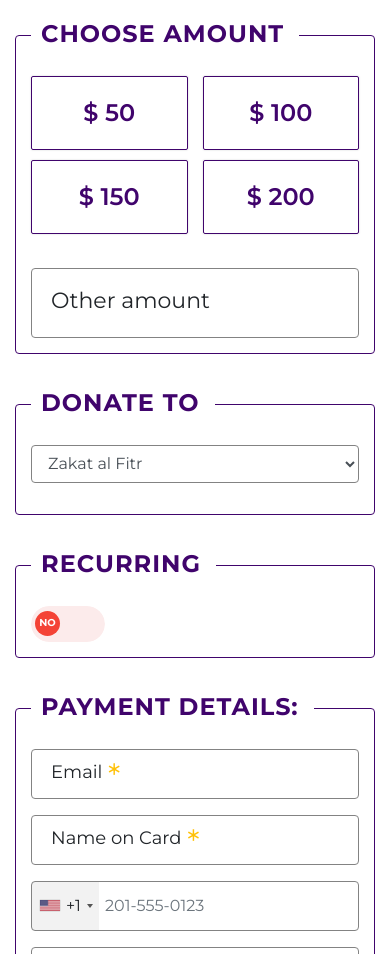
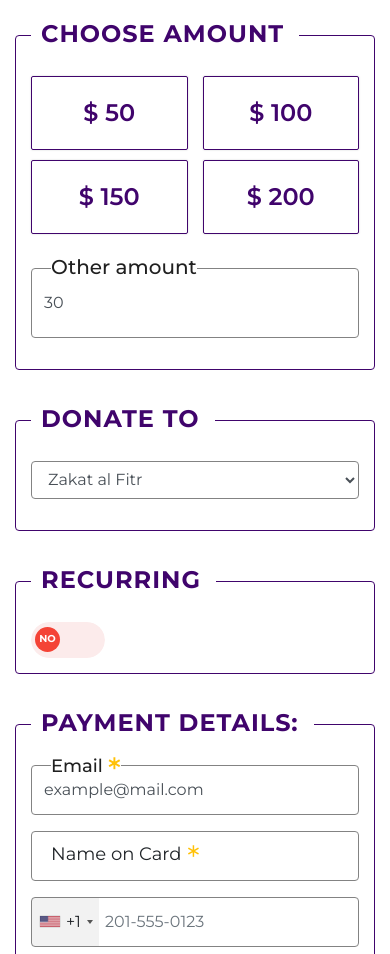
Before and after one commit to rashu-pro/give-v3-current, a plain HTML site: page donate_form_tabbed.html in a window 390 px wide. Shown: the part 181-1135 px from the top of the page. Drawn offline with nearby package versions, Linux system fonts and the light colour scheme.

```diff
--- a/assets/js/live/script.js
+++ b/assets/js/live/script.js
@@ -69,12 +69,12 @@
 
     if ($('.form-control').length > 0) {
         var self = $('.form-control');
-        if (self.val() == '') {
-            self.prev().removeClass('focused');
-        }
-        else {
-            self.prev().addClass('focused');
-        }
+        $('.form-control').each(function (i, element) {
+            if($(element).val()){
+                $(element).closest('.form-group').find('.field-label').addClass('focused');
+            }
+        });
+
         $('.form-control').on('focus', function () {
             var self = $(this);
             self.prev().addClass('focused');
--- a/donate_form_tabbed.html
+++ b/donate_form_tabbed.html
@@ -73,9 +73,9 @@
                                             </div>
                                         </div>
 
-                                        <div class="other-amount mt-4">
+                                        <div class="form-group other-amount mt-4">
                                             <label for="other-amount" class="field-label">Other amount</label>
-                                            <input id="other-amount" type="text" class="form-control">
+                                            <input id="other-amount" type="text" class="form-control" value="30">
                                         </div>
 
                                         <input value="0" data-val="true" data-val-number="The field Amount must be a number." data-val-range="Amount must be greater than $1. MAX amount allowed is $5,000" data-val-range-max="5000" data-val-range-min="1" data-val-required="Amount is required" id="txtAmount" name="Amount" placeholder="$" type="hidden">
@@ -153,7 +153,7 @@
                                         <h4 class="field-group-title mb-4">Payment Details:</h4>
                                         <div class="form-group">
                                             <label for="email" class="field-label required-sign"><span class="text-warning">*</span> <span class="lable-text">Email</span></label>
-                                            <input id="email" type="email" class="form-control field-normal">
+                                            <input id="email" type="email" class="form-control field-normal" value="example@mail.com">
                                         </div>
 
                                         <div class="">
@@ -161,7 +161,7 @@
                                                 <div class="col-sm-6">
                                                     <div class="form-group">
                                                         <label for="name" class="field-label required-sign"><span class="text-warning">*</span> <span class="lable-text">Name on Card</span></label>
-                                                        <input id="name" type="text" class="form-control field-normal">
+                                                        <input id="name" type="text" class="form-control field-normal" name="Mr. Raihan">
                                                     </div>
 
                                                 </div>
@@ -359,7 +359,7 @@
 <script src="assets/js/phone_validator.js"></script>
 
 <!--<script src="assets/js/script.js?v=1.0.1"></script>-->
-<script src="assets/js/live/script.js?v=1.0.1"></script>
+<script src="assets/js/live/script.js?v=1.0.2"></script>
 
 </body>
 </html>
```
Also changed, not shown: assets/js/script.js (+3 -6 lines), donate_form_tabbed-2.html (+6 -3 lines).
